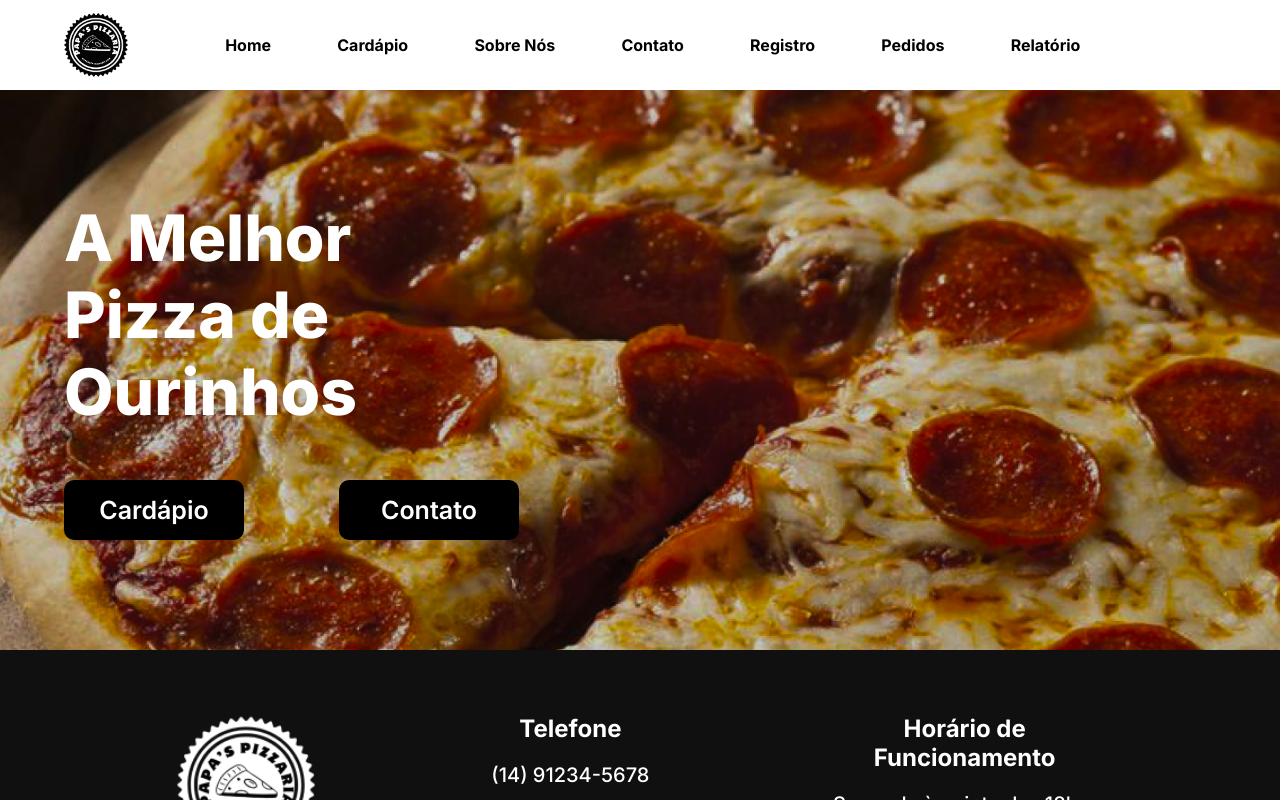
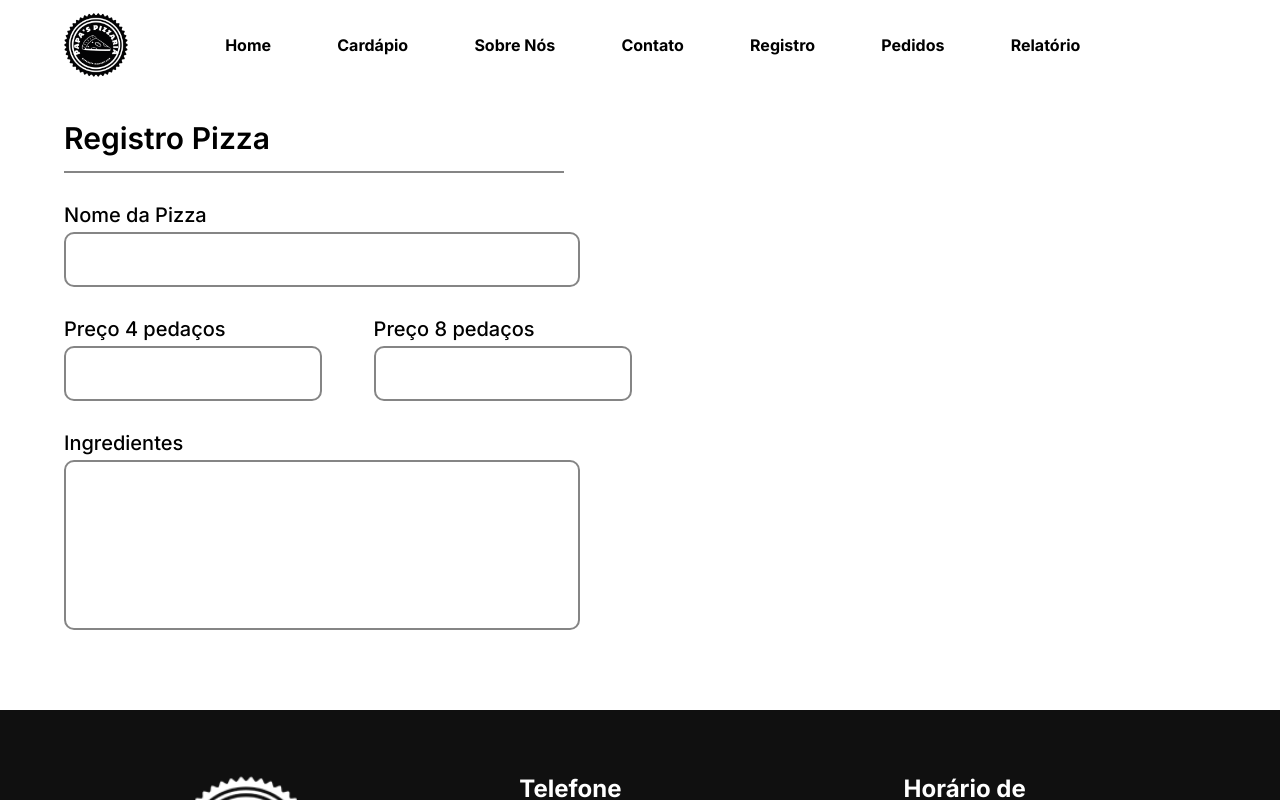
Before and after one commit to RebecaToda/papaspizza, a React (Vite) app: page /registro/pizza in a window 1280 px wide. Before the commit this address led to /home. Shown: the top 800 px of the page. Built offline with nearby package versions, Linux system fonts and the light colour scheme.

Commit message:
feat: implementar página Pizza do Registro

```diff
--- a/src/pages/Registro/Registro.tsx
+++ b/src/pages/Registro/Registro.tsx
@@ -9,14 +9,18 @@ export const Registro = () => {
     <div>
       <Header />
       <SectionRegistro>
+        <a href="/registro/pizza">
           <Cards>
             <img src="/src/assets/images/registro/pizzas.png" alt="pizza" />
             <Itens>Pizzas</Itens>
           </Cards>
+        </a>
+        <a href="/registro/bebida">
           <Cards>
             <img src="/src/assets/images/registro/bebidas.png" alt="bebidas" />
             <Itens>Bebidas</Itens>
           </Cards>
+        </a>
         <Cards>
           <img src="/src/assets/images/registro/porcoes.png" alt="porções" />
           <Itens>Porções</Itens>
--- a/src/pages/Registro/itens/Bebida/bebida.tsx
+++ b/src/pages/Registro/itens/Bebida/bebida.tsx
@@ -2,13 +2,13 @@ import Header from "../../../../components/Header/Header";
 import Footer from "../../../../components/Footer/Footer";
 import Components from "./style";
 
-const {} = Components;
+const { Title } = Components;
 
 export const Bebida = () => {
   return (
     <div>
       <Header />
-
+      <Title></Title>
       <Footer />
     </div>
   );
--- a/src/pages/Registro/itens/Pizza/pizza.tsx
+++ b/src/pages/Registro/itens/Pizza/pizza.tsx
@@ -2,13 +2,45 @@ import Header from "../../../../components/Header/Header";
 import Footer from "../../../../components/Footer/Footer";
 import Components from "./style";
 
-const {} = Components;
+const {
+  Registro,
+  Campos,
+  Title,
+  Line,
+  InputDiv,
+  NomeCampo,
+  InputNormal,
+  Precos,
+} = Components;
 
 export const Pizza = () => {
   return (
     <div>
       <Header />
-
+      <Registro>
+        <Campos>
+          <Title>Registro Pizza</Title>
+          <Line></Line>
+          <InputDiv>
+            <NomeCampo>Nome da Pizza</NomeCampo>
+            <InputNormal />
+          </InputDiv>
+          <Precos>
+            <InputDiv>
+              <NomeCampo>Preço 4 pedaços</NomeCampo>
+              <InputNormal />
+            </InputDiv>
+            <InputDiv>
+              <NomeCampo>Preço 8 pedaços</NomeCampo>
+              <InputNormal />
+            </InputDiv>
+          </Precos>
+          <InputDiv>
+            <NomeCampo>Ingredientes</NomeCampo>
+            <InputNormal height="170px" />
+          </InputDiv>
+        </Campos>
+      </Registro>
       <Footer />
     </div>
   );
--- a/src/pages/Registro/itens/Pizza/style.ts
+++ b/src/pages/Registro/itens/Pizza/style.ts
@@ -0,0 +1,85 @@
+import styled from "styled-components";
+
+interface Props {
+  height?: string;
+  width?: string;
+}
+
+const Registro = styled.section`
+  background-color: white;
+  padding: 30px 0 80px;
+
+  img {
+    width: 50%;
+  }
+`;
+
+const Campos = styled.div`
+  background-color: white;
+  padding-left: 5%;
+  width: fit-content;
+`;
+
+const Title = styled.h2`
+  font-family: "Inter", sans-serif;
+  font-size: 30px;
+  font-weight: 600;
+  color: black;
+`;
+
+const Line = styled.div`
+  margin-top: 15px;
+  height: 2px;
+  width: 500px;
+  background-color: #858585;
+`;
+
+const InputDiv = styled.div`
+  padding-top: 30px;
+  display: flex;
+  gap: 5px;
+  flex-direction: column;
+  width: 100%;
+`;
+
+const NomeCampo = styled.p`
+  font-family: "Inter", sans-serif;
+  font-size: 20px;
+  font-weight: 500;
+  color: black;
+`;
+
+const InputNormal = styled.input<Props>`
+  background: #ffffff;
+  border: 2px solid #858585;
+  border-radius: 10px;
+  padding: 0 10px;
+  height: ${({ height }) => height || "55px"};
+  font-family: "Inter", sans-serif;
+  font-size: 16px;
+  color: #333;
+  outline: none;
+  box-sizing: border-box;
+  vertical-align: top;
+  line-height: normal;
+`;
+
+const Precos = styled.div`
+  display: flex;
+  flex-direction: row;
+  justify-content: space-between;
+  gap: 10%;
+`;
+
+const Components = {
+  Registro,
+  Campos,
+  Title,
+  Line,
+  InputDiv,
+  NomeCampo,
+  InputNormal,
+  Precos,
+};
+
+export default Components;
--- a/src/pages/Registro/style.ts
+++ b/src/pages/Registro/style.ts
@@ -6,6 +6,10 @@ const SectionRegistro = styled.section`
   flex-wrap: wrap;
   justify-content: space-around;
   padding: 2% 2%;
+
+  a {
+    all: unset;
+  }
 `;
 
 const Cards = styled.div`
--- a/src/routes/Router.tsx
+++ b/src/routes/Router.tsx
@@ -1,6 +1,7 @@
 import { createBrowserRouter, Navigate } from "react-router-dom";
 import { Home } from "../pages/Home/Home";
 import Registro from "../pages/Registro/Registro";
+import Pizza from "../pages/Registro/itens/Pizza/pizza";
 
 export const router = createBrowserRouter([
   {
@@ -12,6 +13,10 @@ export const router = createBrowserRouter([
     element: <Registro />,
   },
   {
+    path: "/registro/pizza",
+    element: <Pizza />,
+  },
+  {
     path: "*",
     element: <Navigate to="/home" />,
   },
```
Also changed, not shown: src/pages/Registro/itens/Bebida/style.ts (+14 -0 lines). Lines whose indentation alone changed are shown as unchanged.
